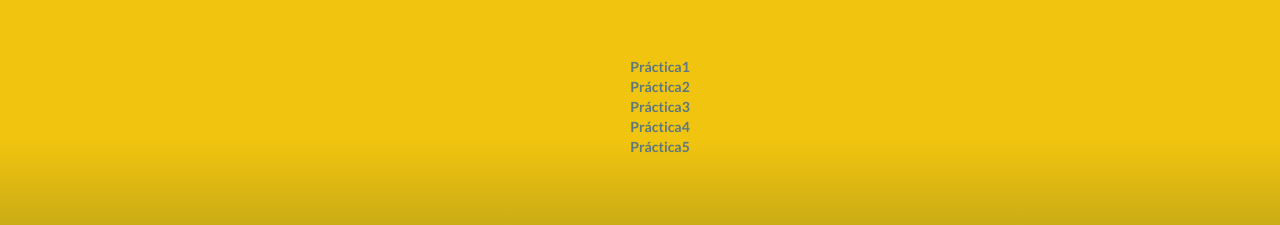
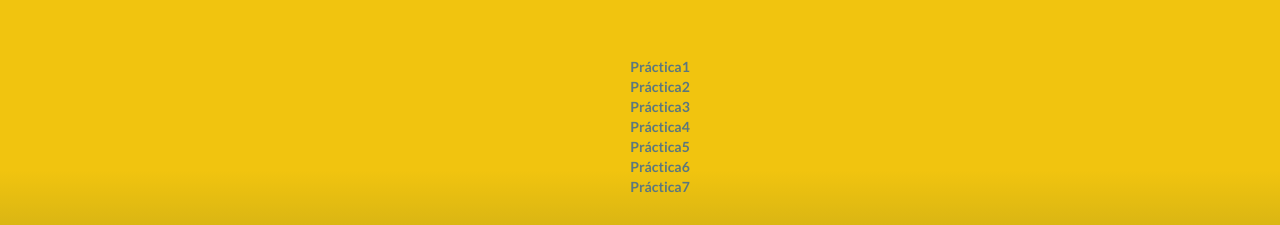
Before and after one commit to PedroRamosRguez/alu0100505078.github.io, a plain HTML site: page dsi.html in a window 1280 px wide. Shown: the part 727-952 px from the top of the page. Drawn offline with nearby package versions, Linux system fonts and the light colour scheme; some packages are replaced by stand-ins of ours; a script that the page names is missing.

Commit message:
Añadidas prácticas 6 y 7

```diff
--- a/dsi.html
+++ b/dsi.html
@@ -70,6 +70,8 @@
           <li><strong><a href="http://ull-esit-gradoii-dsi.github.io/object-oriented-programming-in-js-rafa-dani-pedro/" >Práctica3</a></strong></li>
           <li><strong><a href="http://ull-esit-gradoii-dsi.github.io/eliminacion-del-switch-smell-rafa-pedro-dani/" >Práctica4</a></strong></li>
           <li><strong><a href="http://ull-esit-gradoii-dsi.github.io/mocha-y-chai-rafa-pedro-dani/test.html" >Práctica5</a></strong></li>
+          <li><strong><a href="https://github.com/ULL-ESIT-GRADOII-DSI/karma-y-travis-rafa-pedro-dani_2/tree/dev" >Práctica6</a></strong></li>
+          <li><strong><a href="https://github.com/ULL-ESIT-GRADOII-DSI/localstorage-jquery-underscore-express-sass-heroku-rafa-pedro-dani" >Práctica7</a></strong></li>
       </ol>
       </div>
   </div>
```
Also changed, not shown: index.html (+1 -1 lines).
